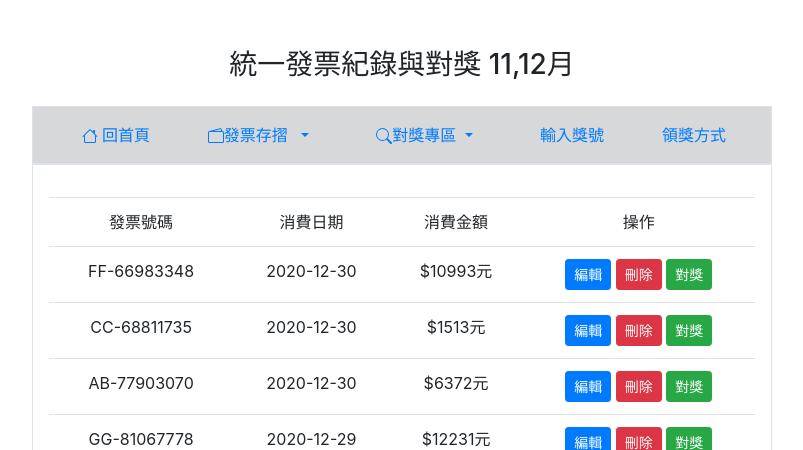
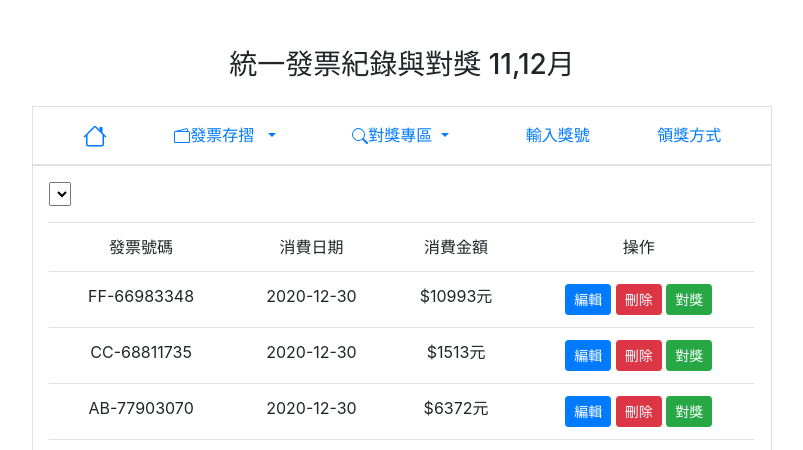
Before and after one commit to wdaweb/invoice-hua3698, a PHP site: page /?do=invoice_list in a window 1280 px wide. Shown: the top 450 px of the page, without its empty margins (238-1041 px from the left). Run offline with PHP 8.4, Linux system fonts and the light colour scheme; data comes from the database, SQL or seed files in the repository; lists and menus that the app fills with data are empty.

Commit message:
完成find 3段函式變化

```diff
--- a/base.php
+++ b/base.php
@@ -34,13 +34,13 @@ function errFeedBack($field){
 }
 
 
-function find($table,$def){
-    global $pdo;
-    $sql="select * from $table where $def";
-    $row=$pdo->query($sql)->fetch();
+// function find($table,$def){
+//     global $pdo;
+//     $sql="select * from $table where $def";
+//     $row=$pdo->query($sql)->fetch();
 
-    return $row;
-}
+//     return $row;
+// }
 
 
 ?>
--- a/index.php
+++ b/index.php
@@ -40,13 +40,13 @@
     <h3 class="text-center">統一發票紀錄與對獎 <?= $month[$m]; ?></h3>
 
     <div class="container my-4">
-        <div class="col-lg-8 col-md-12 justify-content-around p-3 mx-auto border d-none d-md-flex alert-dark">
+        <div class="col-lg-8 col-md-12 justify-content-around p-3 mx-auto border d-none d-md-flex">
             <div class="">
                 <a href="index.php">
-                    <svg width="1.5rem" height="1em" viewBox="0 0 16 16" class="bi bi-house" fill="currentColor" xmlns="http://www.w3.org/2000/svg">
+                    <svg width="1.5rem" height="1.5rem" viewBox="0 0 16 16" class="bi bi-house" fill="currentColor" xmlns="http://www.w3.org/2000/svg">
                         <path fill-rule="evenodd" d="M2 13.5V7h1v6.5a.5.5 0 0 0 .5.5h9a.5.5 0 0 0 .5-.5V7h1v6.5a1.5 1.5 0 0 1-1.5 1.5h-9A1.5 1.5 0 0 1 2 13.5zm11-11V6l-2-2V2.5a.5.5 0 0 1 .5-.5h1a.5.5 0 0 1 .5.5z" />
                         <path fill-rule="evenodd" d="M7.293 1.5a1 1 0 0 1 1.414 0l6.647 6.646a.5.5 0 0 1-.708.708L8 2.207 1.354 8.854a.5.5 0 1 1-.708-.708L7.293 1.5z" />
-                    </svg>回首頁
+                    </svg>
                 </a>
             </div>
             <div class="">
@@ -99,13 +99,13 @@
             </div>
         </div>
 
-        <div class="navbar d-md-none d-flex justify-content-between alert-dark">
+        <div class="navbar d-md-none d-flex justify-content-between">
             <div class="">
                 <a href="index.php">
                     <svg width="1.5rem" height="1em" viewBox="0 0 16 16" class="bi bi-house" fill="currentColor" xmlns="http://www.w3.org/2000/svg">
                         <path fill-rule="evenodd" d="M2 13.5V7h1v6.5a.5.5 0 0 0 .5.5h9a.5.5 0 0 0 .5-.5V7h1v6.5a1.5 1.5 0 0 1-1.5 1.5h-9A1.5 1.5 0 0 1 2 13.5zm11-11V6l-2-2V2.5a.5.5 0 0 1 .5-.5h1a.5.5 0 0 1 .5.5z" />
                         <path fill-rule="evenodd" d="M7.293 1.5a1 1 0 0 1 1.414 0l6.647 6.646a.5.5 0 0 1-.708.708L8 2.207 1.354 8.854a.5.5 0 1 1-.708-.708L7.293 1.5z" />
-                    </svg>回首頁
+                    </svg>
                 </a>
             </div>
             <button class="navbar-toggler" type="button" data-toggle="collapse" data-target="#navbar">
@@ -113,7 +113,7 @@
                     <path fill-rule="evenodd" d="M2 12.5a.5.5 0 0 1 .5-.5h11a.5.5 0 0 1 0 1h-11a.5.5 0 0 1-.5-.5zm0-3a.5.5 0 0 1 .5-.5h11a.5.5 0 0 1 0 1h-11a.5.5 0 0 1-.5-.5zm0-3a.5.5 0 0 1 .5-.5h11a.5.5 0 0 1 0 1h-11a.5.5 0 0 1-.5-.5zm0-3a.5.5 0 0 1 .5-.5h11a.5.5 0 0 1 0 1h-11a.5.5 0 0 1-.5-.5z" />
                 </svg>
             </button>
-            <div class="collapse navbar-collapse" id="navbar">
+            <div class="collapse navbar-collapse alert-dark" id="navbar">
                 <ul class="navbar-nav ml-auto">
                     <!-- active表示當前頁面 -->
                     <div class="">
--- a/invoice_list.php
+++ b/invoice_list.php
@@ -1,20 +1,16 @@
 <?php
 include_once "base.php";
 
-$period=ceil(date("m")/2);
+$period = ceil(date("m") / 2);
 
 $sql = "select * from `invoices` where period='$period' order by date desc";
 
 $rows = $pdo->query($sql)->fetchAll();
 ?>
-<!-- <div class="nav justify-content-around">
-    <a href="#"><li>1,2月</li></a>
-    <a href="#"><li>3,4月</li></a>
-    <a href="#"><li>5,6月</li></a>
-    <a href="#"><li>7,8月</li></a>
-    <a href="#"><li>9,10 月</li></a>
-    <a href="#"><li>11,12月</li></a>
-</div> -->
+<form action="">
+<select name="" id="">
+option*5</select>
+</form>
 <table class="table text-center my-3">
     <tr>
         <td>發票號碼</td>
@@ -28,7 +24,7 @@ $rows = $pdo->query($sql)->fetchAll();
         <tr>
             <td><?= $row['code'] . "-" . $row['number'] . "<br>"; ?></td>
             <td><?= $row['date']; ?></td>
-            <td><?php echo "$"."{$row['payment']}元"; ?></td>
+            <td><?php echo "$" . "{$row['payment']}元"; ?></td>
             <td>
                 <a class="text-light" href="?do=edit_invoice&id=<?= $row['id']; ?>"><button class="btn btn-sm btn-primary">編輯</button></a>
                 <a class="text-light" href="?do=delete_invoice&id=<?= $row['id']; ?>"><button class="btn btn-sm btn-danger">刪除</button></a>
```
Also changed, not shown: test.php (+62 -3 lines).
